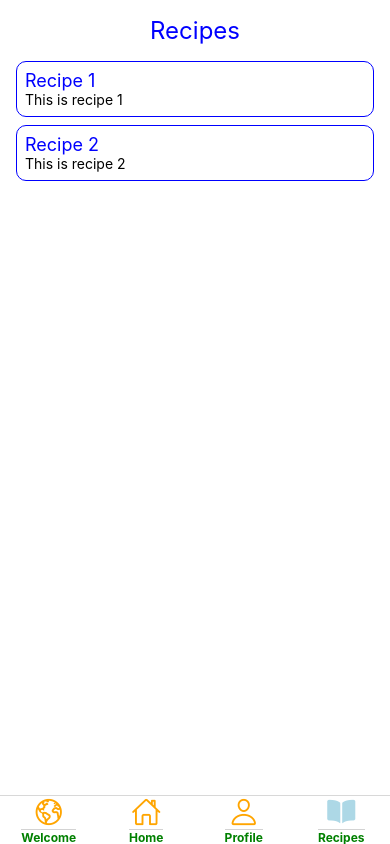
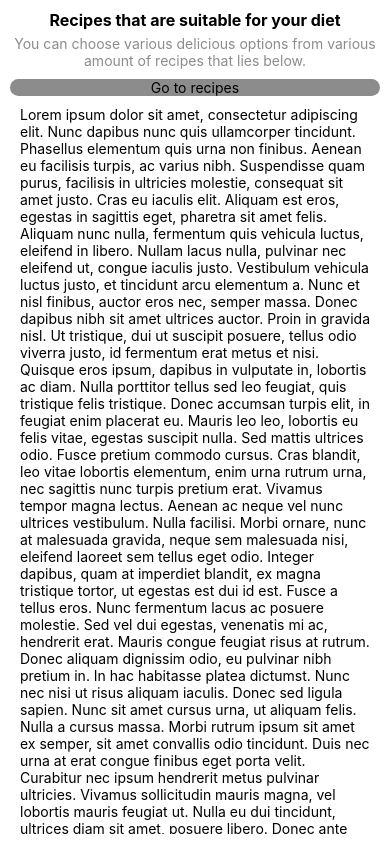
Before and after one commit to arcmrt/NutriTech, a React Native app in the folder NutriApp/: screen /Recipes in a window 390 px wide. Built offline with nearby package versions, Linux system fonts and the light colour scheme.

Commit message:
Fixed some errors

```diff
--- a/NutriApp/App.tsx
+++ b/NutriApp/App.tsx
@@ -1,26 +1,20 @@
-import { NavigationContainer } from '@react-navigation/native';
-import { createNativeStackNavigator } from '@react-navigation/native-stack';
-import { StatusBar } from 'expo-status-bar';
-import { StyleSheet, Text, View } from 'react-native';
-import  HomeStackScreen  from  "./screens/Home";
-import  ProfileScreen  from  "./screens/ProfileScreen";
 import { createBottomTabNavigator } from '@react-navigation/bottom-tabs';
-import Ionicons from "react-native-vector-icons/Ionicons";
-import { Mode } from 'aws-cdk-lib/aws-stepfunctions-tasks';
-import { Size } from 'aws-cdk-lib';
-import WelcomeScreen from './screens/WelcomeScreen';
-import RecipeScreen from "@/screens/RecipeScreen";
 // import  fonts  from "./config/fonts";
-
+import Navigation from '@/routers/navigators';
+import { SafeAreaProvider } from 'react-native-safe-area-context';
 const Tab = createBottomTabNavigator();
 
 export default function App() {
 
   return (
-    <NavigationContainer>
+    <SafeAreaProvider>
+      <Navigation/>
+    </SafeAreaProvider>
+
+  );
+}
+/*
         <Tab.Navigator
-
-
           screenOptions={({ route }) => ({
 
             tabBarIcon: ({ focused, color, size }) => {
@@ -37,9 +31,6 @@ export default function App() {
               }
               else if (route.name === 'Profile') {
                 iconTag = focused ? 'person' : 'person-outline';
-            }
-            else if (route.name === 'Recipes') {
-              iconTag = focused ? 'book' : 'book-outline';
               }
 
               return <Ionicons name={iconTag} size={size} color={color} />;
@@ -61,8 +52,6 @@ export default function App() {
 
           })}
         >
-
-        <Tab.Screen name="Welcome" component={WelcomeScreen}/>
           <Tab.Screen name="Home"  component={HomeStackScreen}
           listeners={() => ({
             tabPress: e => {
@@ -72,8 +61,5 @@ export default function App() {
             }
           })} />
           <Tab.Screen name="Profile" component={ProfileScreen} />
-          <Tab.Screen name="Recipes" component={RecipeScreen}/>
         </Tab.Navigator>
-    </NavigationContainer>
-  );
-}
+*/
--- a/NutriApp/routers/navigators/HomeNavigator.tsx
+++ b/NutriApp/routers/navigators/HomeNavigator.tsx
@@ -1,7 +1,7 @@
 import { View, Text } from 'react-native'
 import React from 'react'
 import { createNativeStackNavigator } from '@react-navigation/native-stack';
-import HomeScreen from '../../screens/Home';
+import HomeScreen from '@/screens/Home';
 import DetailsScreen from '../../screens/DetailsScreen';
 
 const HomeNavigator = () => {
--- a/NutriApp/routers/navigators/index.tsx
+++ b/NutriApp/routers/navigators/index.tsx
@@ -50,9 +50,9 @@ function RootNavigator() {
       <Stack.Screen name="Home" component={Home} />
       <Stack.Screen name="Profile" component={ProfileScreen} />
       <Stack.Screen name="Details" component={DetailsScreen} />
-      <Stack.Screen name="Recipe" component={RecipeScreen} />
       <Stack.Screen name="Settings" component={SettingsScreen} options={{headerShown: true}} />
       <Stack.Screen name="Recipes" component={RecipesScreen}/>
+      <Stack.Screen name="Recipe" component={RecipeScreen}/>
     </Stack.Navigator>
   );
 }
--- a/NutriApp/screens/Home.tsx
+++ b/NutriApp/screens/Home.tsx
@@ -5,13 +5,12 @@ import { createBottomTabNavigator } from '@react-navigation/bottom-tabs';
 import { SafeAreaView } from 'react-native-safe-area-context';
 import Ionicons from "react-native-vector-icons/Ionicons";
 
-import DetailsScreen from './DetailsScreen';
-import ProfileScreen from './ProfileScreen';
+import DetailsScreen from '../screens/DetailsScreen';
+import ProfileScreen from '../screens/ProfileScreen';
 import { TableSummaryColumn } from 'aws-cdk-lib/aws-cloudwatch';
-import WelcomeScreen from './WelcomeScreen';
+import WelcomeScreen from '../screens/WelcomeScreen';
 import { useNavigation } from '@react-navigation/native';
-import RecipeScreen from "@/screens/RecipeScreen";
-import RecipesScreen from './RecipesScreen';
+import RecipesScreen from '../screens/RecipesScreen';
 import Colors from '@/constants/colors/Colors';
 import FontSize from '@/constants/FontSize';
 
@@ -58,9 +57,6 @@ function HomeTabs() {
               }
               else if (route.name === 'Logout') {
                 iconTag = focused ? 'log-out' : 'log-out-outline';
-              }
-              else if (route.name === 'Recipes') {
-                iconTag = focused ? 'book' : 'book-outline';
               }
 
               return <Ionicons name={iconTag} size={size} color={color} />;
--- a/NutriApp/screens/RecipesScreen.tsx
+++ b/NutriApp/screens/RecipesScreen.tsx
@@ -1,11 +1,16 @@
-import { View, Text, ScrollView } from 'react-native'
+import { View, Text, ScrollView, TouchableOpacity } from 'react-native'
 import React from 'react'
 import { SafeAreaView } from 'react-native-safe-area-context'
 import Spacing from '@/constants/Spacing'
 import FontSize from '@/constants/FontSize'
 import Colors from '@/constants/colors/Colors'
+import { NativeStackScreenProps } from '@react-navigation/native-stack'
+import { RootStackParamList } from '@/types'
+import { Color } from 'aws-cdk-lib/aws-cloudwatch'
 
-const RecipesScreen = () => {
+type Props = NativeStackScreenProps<RootStackParamList, "Recipes">;
+
+const RecipesScreen: React.FC<Props> = ({ navigation: { navigate } }) => {
   return (
     <SafeAreaView style={{ flex: 1, padding: Spacing }}>
       <Text style={{ textAlign: "center", fontWeight: "bold", fontSize: FontSize.medium }}>
@@ -14,6 +19,15 @@ const RecipesScreen = () => {
       <Text style={{ textAlign: "center", fontSize: FontSize.small, marginTop: 5, color: Colors.textGray }}>
         You can choose various delicious options from various amount of recipes that lies below.
       </Text>
+      <TouchableOpacity
+        onPress={() => navigate('Recipe')}
+        style={{marginTop:Spacing, backgroundColor:Colors.textGray, borderRadius:30,}}>
+
+        <Text style={{textAlign:"center"}}>
+          Go to recipes
+        </Text>
+      </TouchableOpacity>
+
       <ScrollView style={{ flex: 1, marginTop: Spacing, marginHorizontal:Spacing, }}>
         <Text>
           Lorem ipsum dolor sit amet, consectetur adipiscing elit. Nunc dapibus nunc quis ullamcorper tincidunt. Phasellus elementum quis urna non finibus. Aenean eu facilisis turpis, ac varius nibh. Suspendisse quam purus, facilisis in ultricies molestie, consequat sit amet justo. Cras eu iaculis elit. Aliquam est eros, egestas in sagittis eget, pharetra sit amet felis. Aliquam nunc nulla, fermentum quis vehicula luctus, eleifend in libero. Nullam lacus nulla, pulvinar nec eleifend ut, congue iaculis justo. Vestibulum vehicula luctus justo, et tincidunt arcu elementum a.
--- a/NutriApp/tsconfig.json
+++ b/NutriApp/tsconfig.json
@@ -11,5 +11,5 @@
   "include": [
     "**/*.ts",
     "**/*.tsx"
-  ]
+, "../../magi yedek/NutriTech/NutriApp/screens/Home.tsx"  ]
 }
--- a/NutriApp/types.tsx
+++ b/NutriApp/types.tsx
@@ -20,6 +20,7 @@ export type RootStackParamList = {
   Details:undefined;
   Settings:undefined;
   Recipes:undefined;
+  Recipe:undefined;
 };
 
 /**
```
Lines whose indentation alone changed are shown as unchanged.
